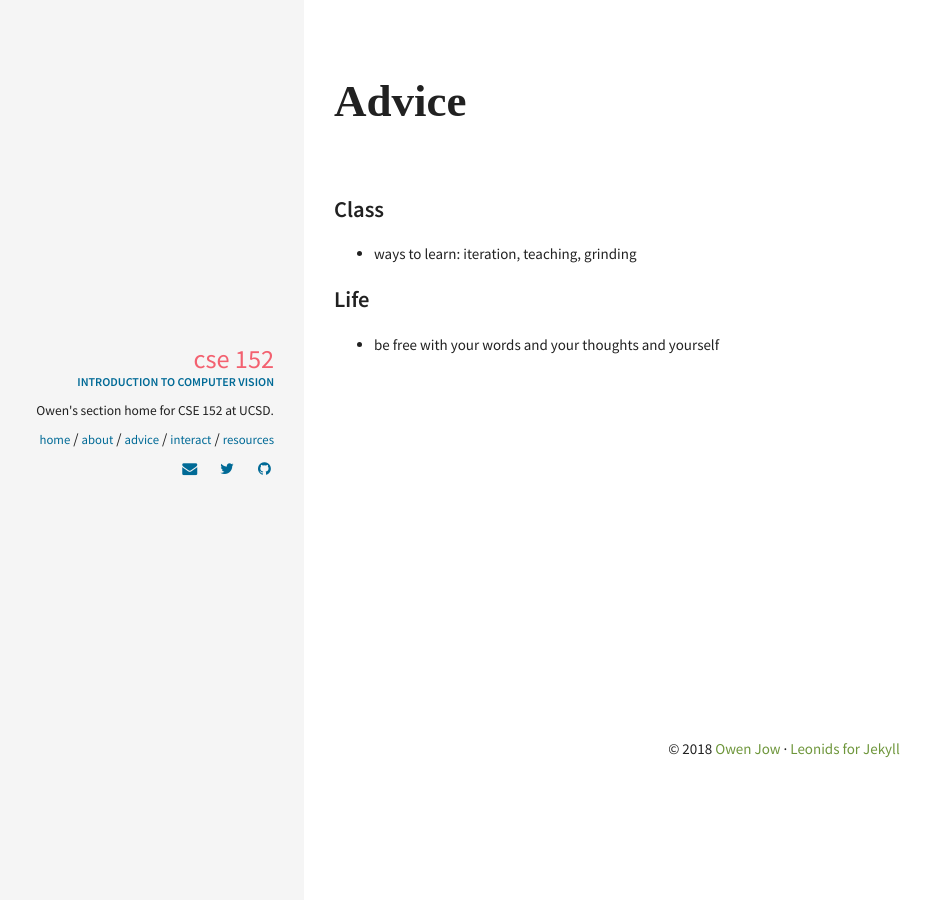
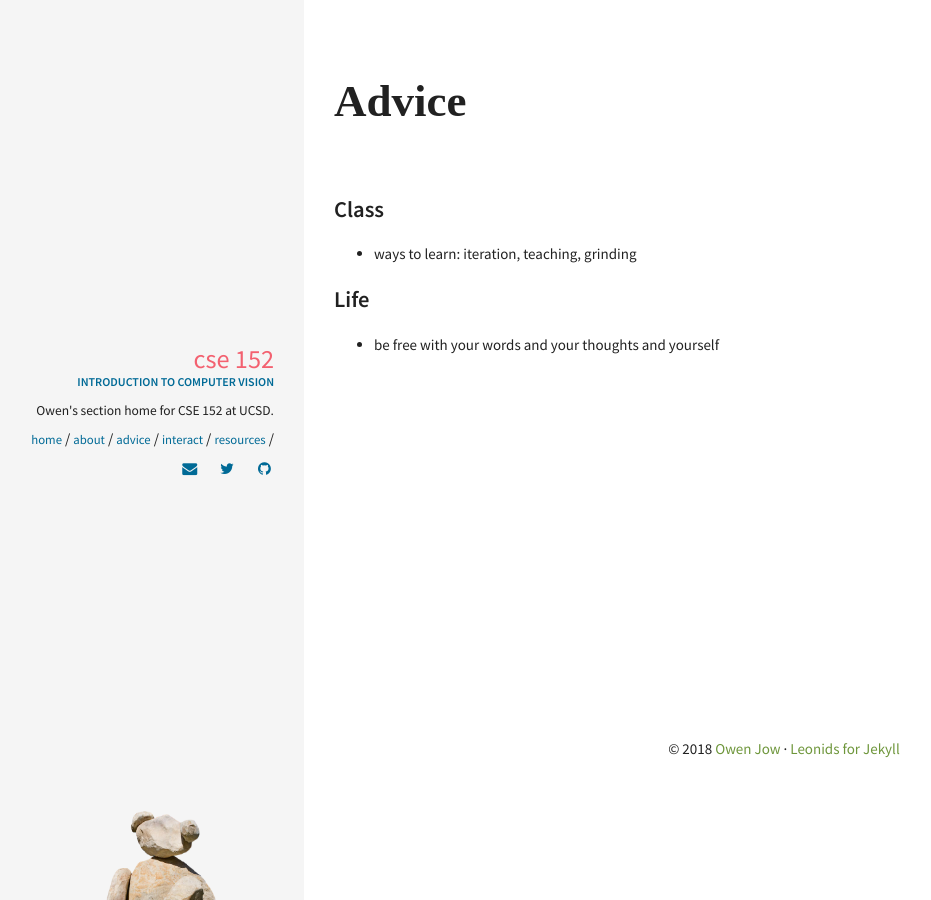
Before and after one commit to ohjay/cse152, a Jekyll site: the page built from pages/advice.html, in a window 1280 px wide. Shown: the whole page, without its empty margins (16-947 px from the left). Built offline with Jekyll 4.4.1, drawn with Linux system fonts in a browser that asks for light colours; some web fonts are replaced.

Commit message:
add bear with basic positioning transform

```diff
--- a/_config.yml
+++ b/_config.yml
@@ -4,7 +4,7 @@
 
 title: CSE 152
 email: owen@eng.ucsd.edu
-description: Resources for Owen's CSE 152 section.
+description: Resources for Owen's CSE 152 [Intro to Computer Vision] section.
 url: https://owenjow.xyz/cse152
 keywords: ["Introduction", "Computer", "Vision", "CSE", "152", "CSE152", "UCSD"]
 owner: Owen Jow
--- a/_includes/sidebar.html
+++ b/_includes/sidebar.html
@@ -9,17 +9,16 @@
     <ul class="nav-list">
       <li class="nav-item">
         <a href="{{ site.url }}/">home</a>
+      {% for page in site.pages %} {% if page.title %}
         <span>/</span>
       </li>
-      {% for page in site.pages %} {% if page.title %}
       <li class="nav-item">
         <a href="{{ site.url }}{{ page.url }}">{{ page.title }}</a>
-        {% unless forloop.last %}
-          <span>/</span>
-        {% endunless %}
+      {% endif %} {% endfor %}
+        <span>/</span>
       </li>
-      {% endif %} {% endfor %}
     </ul>
   </nav>
   {% include social-links.html %}
+  <img src="{{ site.url }}/img/bear.png" width="110px" height="90px" id="bear" />
 </div>
--- a/_sass/components/_grid.scss
+++ b/_sass/components/_grid.scss
@@ -54,9 +54,9 @@
   .col {
     float: left;
     @include box-sizing(border-box);
-    display:block;
-  	vertical-align:top;
-  	width:100%;
+    display: block;
+    vertical-align: top;
+    width: 100%;
 
     $i: 1;
     @while $i <= $num-cols {
--- a/_sass/pages/_layout.scss
+++ b/_sass/pages/_layout.scss
@@ -93,3 +93,13 @@
   font-family: 'Alegreya SC', serif;
   font-size: 3rem;
 }
+#bear {
+  position: absolute;
+  bottom: 0;
+  margin-left: calc(50vw);
+}
+@media only screen and (min-width: $medium-screen) {
+  #bear {
+    margin-left: calc(6vw + 15px) !important;
+  }
+}
```
Also changed, not shown: img/bear.png (added).
